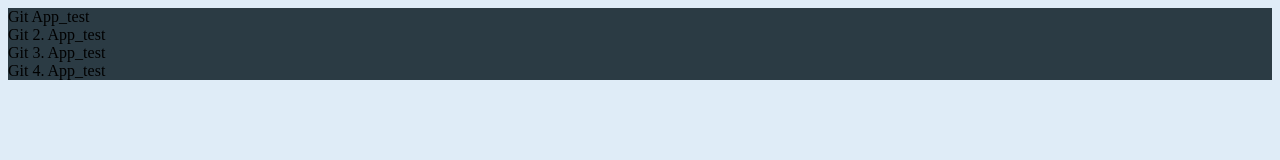
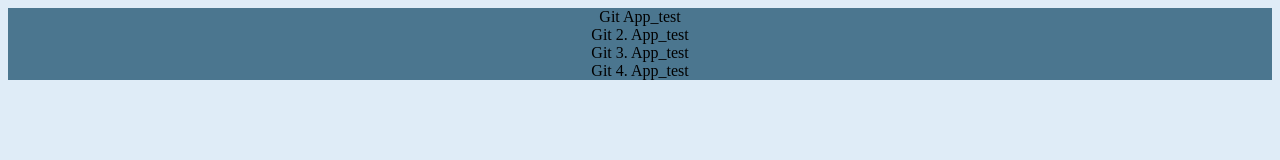
Before and after one commit to DevEljah/App_test, a plain HTML site: page index.html in a window 1280 px wide. Drawn offline with Linux system fonts and the light colour scheme.

Commit message:
text center

```diff
--- a/index.css
+++ b/index.css
@@ -3,5 +3,6 @@ body {
 }
 
 .wrapper {
-  background-color: rgb(43, 59, 68);
+  background-color: rgb(75, 118, 143);
+  text-align: center;
 }
```
